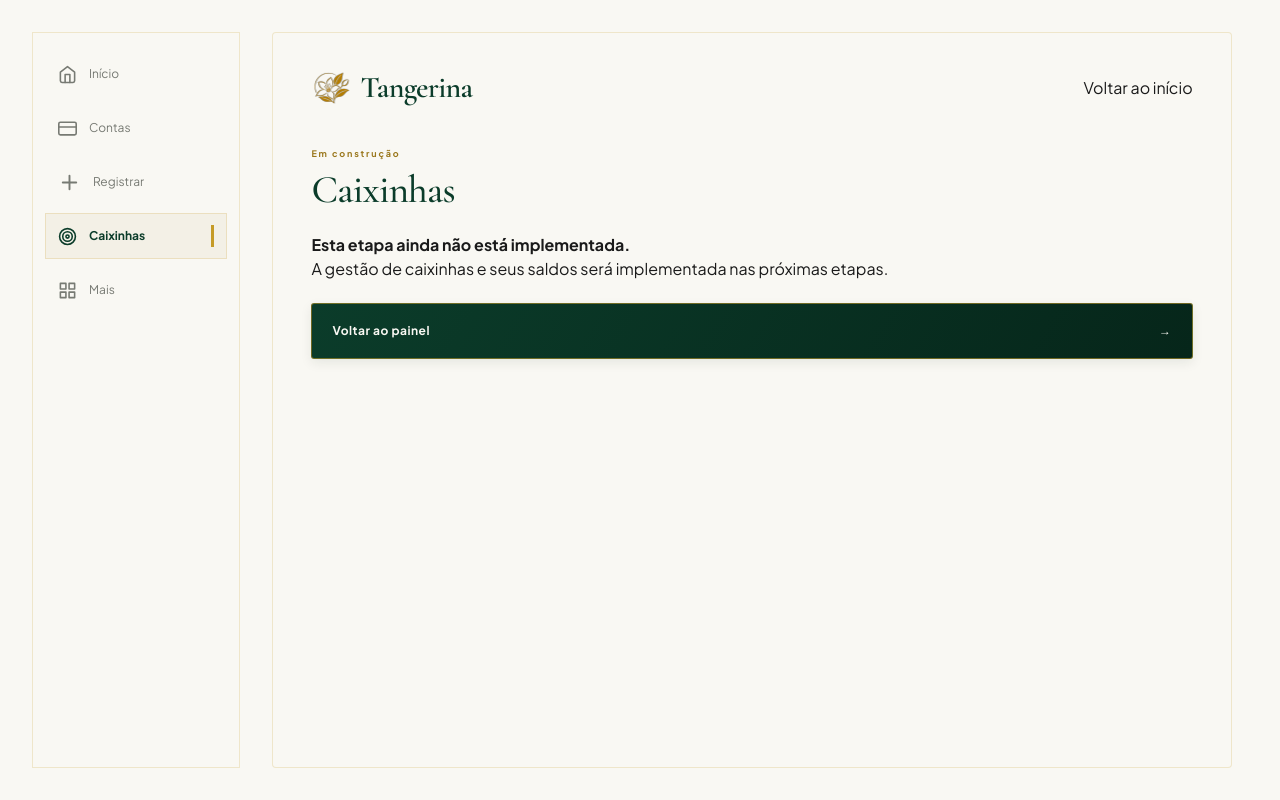
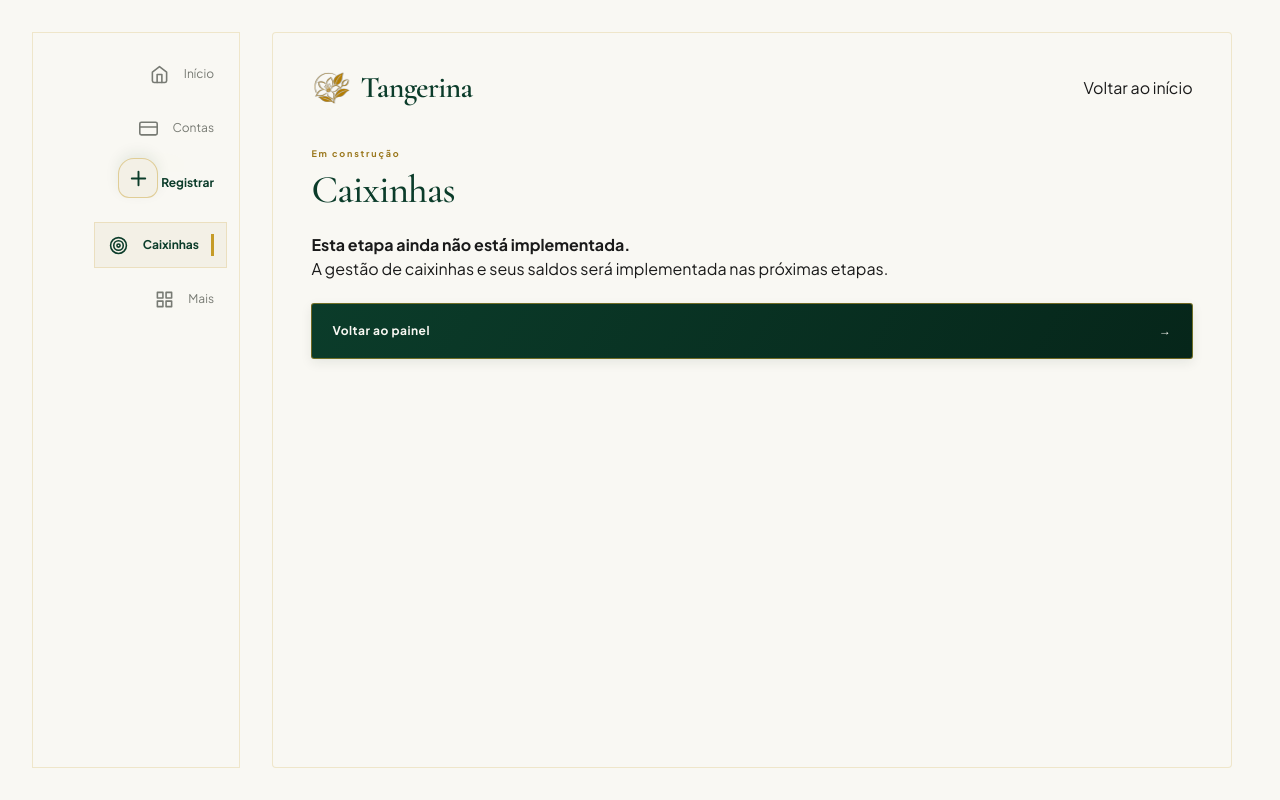
Before and after one commit to mosiah-andrade/tangerina, a Next.js app in the folder app/: page /caixinhas in a window 1280 px wide. Built offline with nearby package versions, Linux system fonts and the light colour scheme.

Commit message:
style: criar hierarquia visual para ação central do menu

```diff
--- a/app/app/styles/dashboard-layout.css
+++ b/app/app/styles/dashboard-layout.css
@@ -280,25 +280,35 @@
   left: 0;
   display: flex;
   justify-content: center;
-  padding: 10px 12px max(10px, env(safe-area-inset-bottom));
+  padding: 8px 12px max(10px, env(safe-area-inset-bottom));
   border-top: 1px solid var(--line);
   background: rgba(249, 248, 243, 0.96);
   backdrop-filter: blur(12px);
 }
 .bottom-nav-inner {
   display: grid;
-  grid-template-columns: repeat(4, 1fr);
+  grid-template-columns: repeat(5, 1fr);
+  align-items: end;
   width: 100%;
   max-width: 480px;
-  gap: 4px;
+  gap: 2px;
 }
 .bottom-nav a {
+  position: relative;
   display: grid;
   justify-items: center;
-  gap: 5px;
-  padding: 5px 2px;
+  gap: 4px;
+  min-width: 0;
+  padding: 6px 2px 5px;
   color: #777a73;
   font-size: 9px;
+  line-height: 1.15;
+}
+.bottom-nav-icon {
+  display: grid;
+  place-items: center;
+  min-width: 24px;
+  min-height: 24px;
 }
 .bottom-nav a[aria-current="page"] {
   color: var(--emerald);
@@ -311,3 +321,34 @@
   margin-top: 1px;
   background: var(--gold);
 }
+.bottom-nav .bottom-nav-primary-action {
+  z-index: 1;
+  gap: 3px;
+  padding-top: 2px;
+  color: var(--emerald);
+  font-weight: 700;
+}
+.bottom-nav-primary-action .bottom-nav-icon {
+  width: 40px;
+  height: 40px;
+  margin-bottom: 1px;
+  border: 1px solid rgba(197, 155, 39, 0.42);
+  border-radius: 16px 16px 11px 11px;
+  background: var(--cream);
+  color: var(--emerald);
+  box-shadow: 0 -5px 14px rgba(11, 60, 42, 0.08);
+  transform: translateY(-4px);
+}
+.bottom-nav-primary-action::before {
+  content: "";
+  position: absolute;
+  z-index: -1;
+  top: -8px;
+  width: 66px;
+  height: 20px;
+  border-radius: 50% 50% 0 0;
+  background: rgba(249, 248, 243, 0.96);
+}
+.bottom-nav .bottom-nav-primary-action[aria-current="page"]::after {
+  display: none;
+}
```
